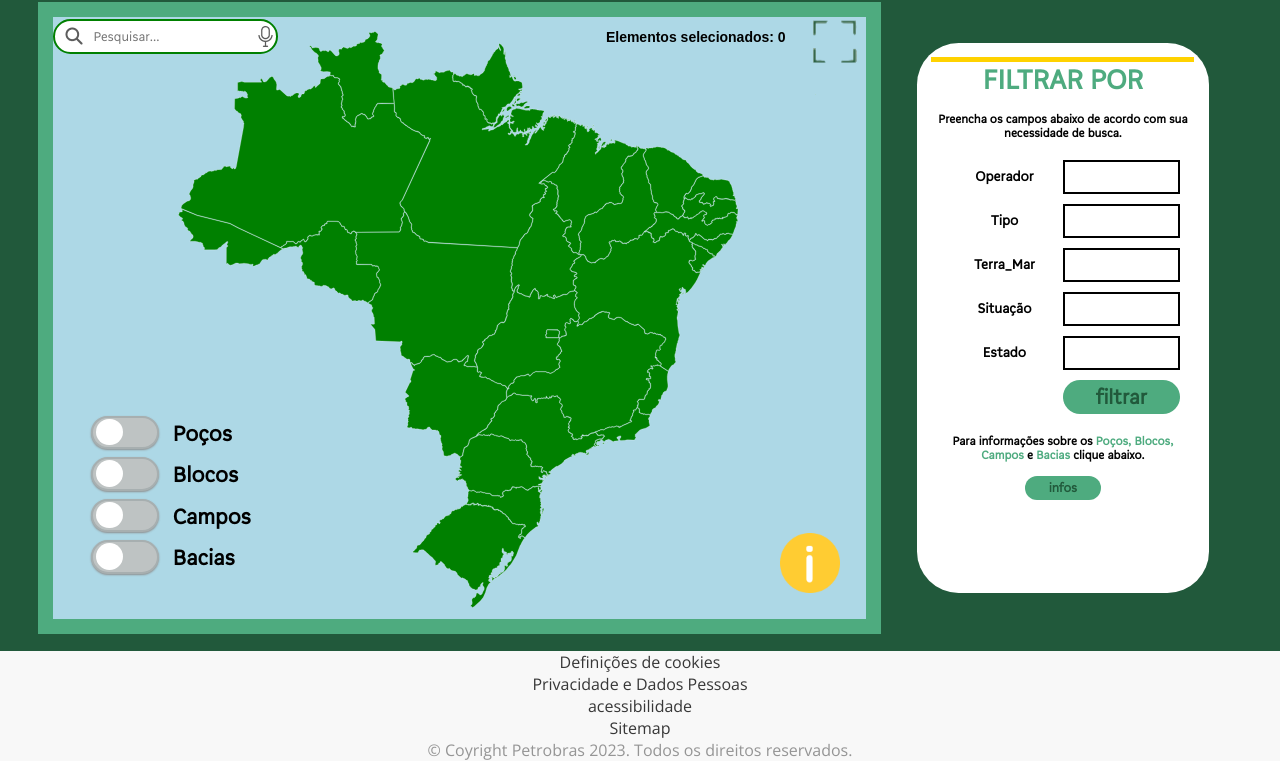
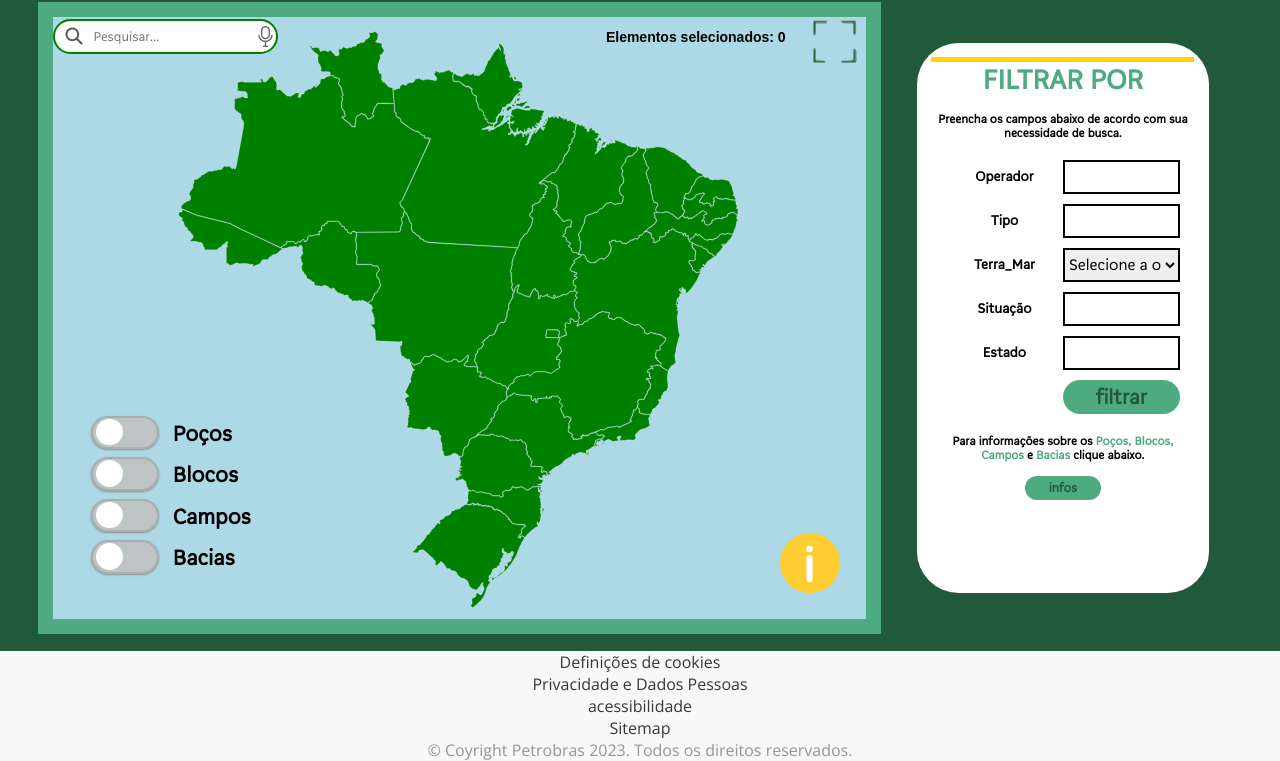
Before and after one commit to noviskiel/petro, a plain HTML site: page index.html in a window 1280 px wide. Shown: the part 110-871 px from the top of the page. Drawn offline with nearby package versions, Linux system fonts and the light colour scheme.

Commit message:
trocado o input terra_mar para um select

```diff
--- a/index.html
+++ b/index.html
@@ -302,7 +302,14 @@
                     <h3>Tipo</h3><input class="input" type="text" id="filtro-tipo">
                 </div>
                 <div class="peneira">
-                    <h3>Terra_Mar</h3><input class="input" type="text" id="filtro-terra-mar">
+
+                    <h3>Terra_Mar</h3>
+                    <select class="input" id="filtro-terra-mar">
+                        <option>Selecione a opção</option>
+                        <option>T</option>
+                        <option>M</option>
+                    </select>
+                    <!-- <input class="input" type="text" id="filtro-terra-mar"> -->
                 </div>
                 <div class="peneira">
                     <h3>Situação</h3><input class="input" type="text" id="filtro-situacao">
@@ -313,7 +320,7 @@
 
                 <div class="peneira">
                     <div></div>
-                    <button  class="btn">filtrar</button>
+                    <button  class="btn" id="btn-filtrar">filtrar</button>
                 </div>
 
 
```
